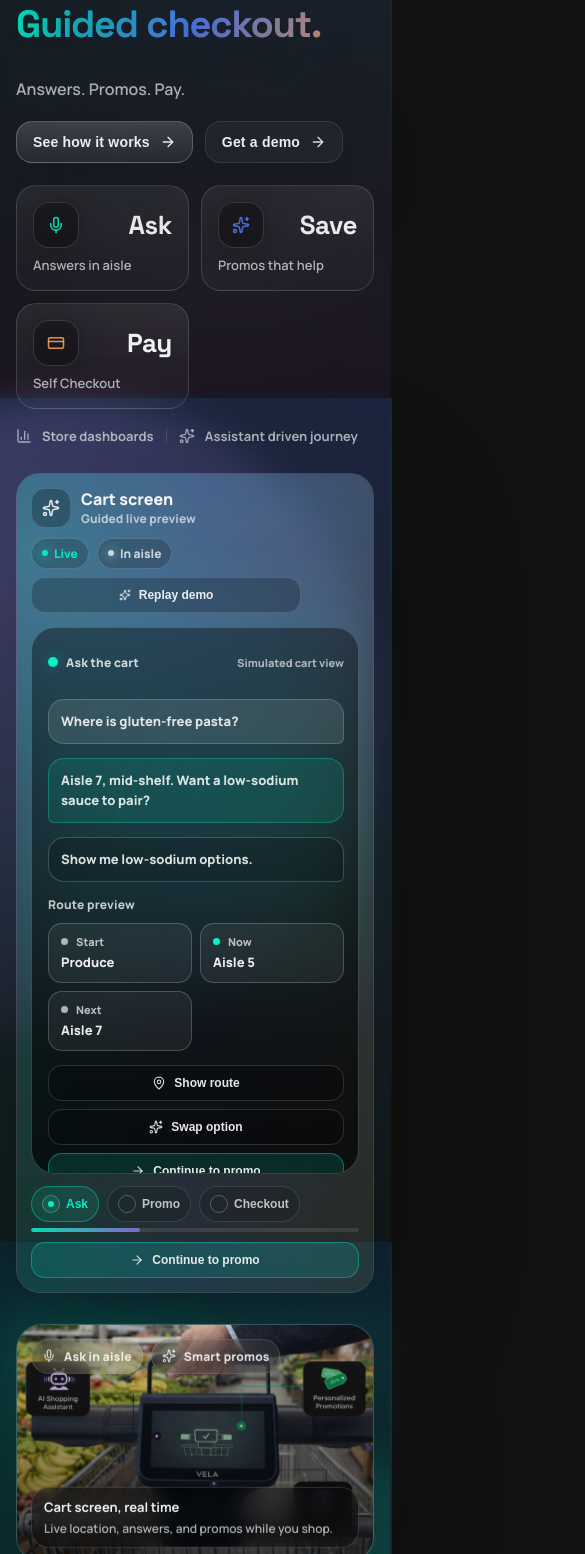
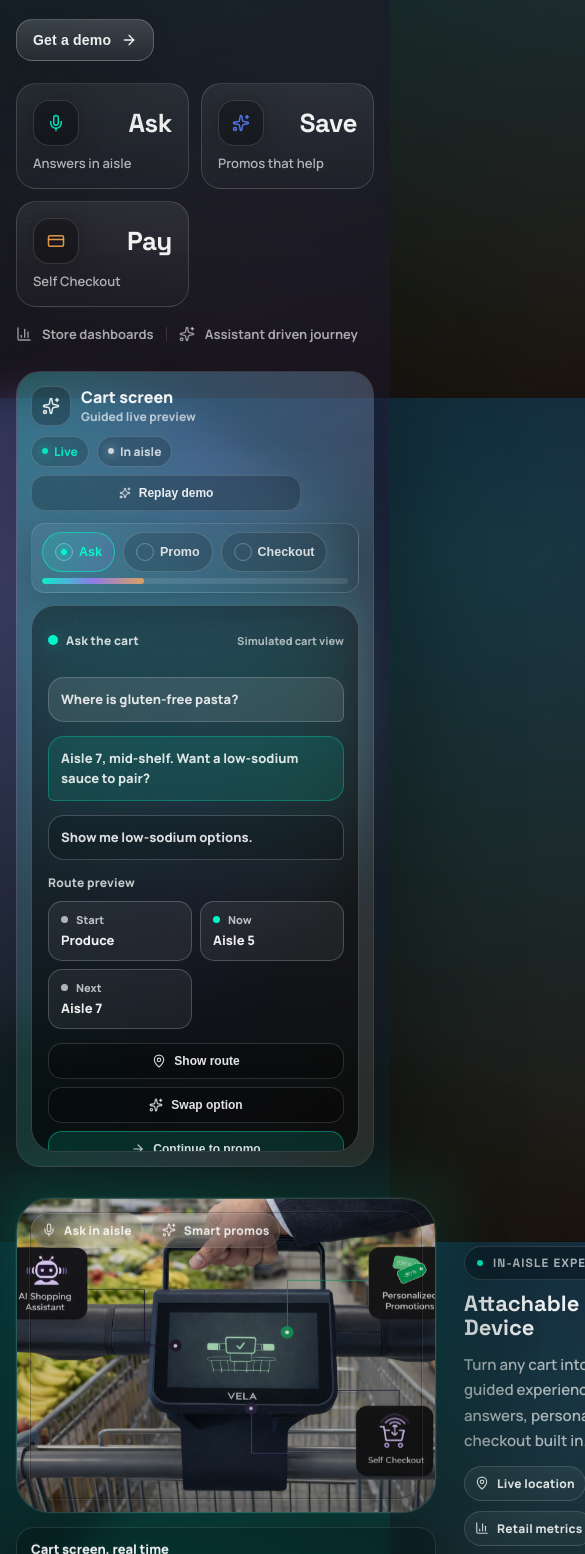
Before and after one commit to abdullahkhan155/smart-cart-landing, a Next.js app: page / in a window 390 px wide. Shown: the part 446-2000 px from the top of the page, 585 px wide, since content can reach past the window. Built offline with nearby package versions, Linux system fonts and the light colour scheme.

Commit message:
Refine hero CTA, demo toggles, signal stream, and FAQ

```diff
--- a/app/page.tsx
+++ b/app/page.tsx
@@ -187,19 +187,18 @@ export default function Page() {
                   </div>
                 </div>
 
-                <nav style={{ display: "flex", alignItems: "center", gap: 10, flexWrap: "wrap" }} aria-label="Primary">
-                  <button style={navButton} type="button" onClick={() => goTo("story")}>Story</button>
-                  <button style={navButton} type="button" onClick={() => goTo("how")}>How</button>
-                  <button style={navButton} type="button" onClick={() => goTo("proof")}>Proof</button>
-                  <button style={navButton} type="button" onClick={() => goTo("cta")}>Demo</button>
-                </nav>
+                <div style={{ flex: 1 }} />
 
                 <div style={{ display: "flex", alignItems: "center", gap: 10, flexWrap: "wrap" }}>
-                  <Button variant="ghost" onClick={() => goTo("how")}>
-                    <Mic size={16} />
-                    <span>See assistant</span>
-                  </Button>
-                  <Button onClick={() => goTo("cta")}>
+                  <Button
+                    onClick={() => goTo("cta")}
+                    style={{
+                      background: "linear-gradient(120deg, var(--accent), var(--accent-2))",
+                      boxShadow: "0 12px 38px rgba(0,255,208,0.25)",
+                      padding: "12px 18px",
+                      fontWeight: 800,
+                    }}
+                  >
                     <span>Request demo</span>
                     <ArrowRight size={16} />
                   </Button>
@@ -229,8 +228,8 @@ export default function Page() {
                   </motion.div>
 
                   <motion.h1 variants={introItem} style={heroTitle}>
-                    <span>AI cart.</span>
-                    <span style={heroAccent}>Guided checkout.</span>
+                    <span>AI Shopping Cart</span>
+                    <span style={heroAccent}>Assistant.</span>
                   </motion.h1>
 
                   <motion.p variants={introItem} style={{ marginTop: 14, fontSize: 16, lineHeight: 1.7, color: "var(--muted)", maxWidth: 620, fontWeight: 600 }}>
@@ -238,13 +237,18 @@ export default function Page() {
                   </motion.p>
 
                   <motion.div variants={introItem} style={{ marginTop: 18, display: "flex", gap: 12, flexWrap: "wrap" }}>
-                    <Button onClick={() => goTo("how")}>
-                      <span>See how it works</span>
+                    <Button
+                      onClick={() => goTo("cta")}
+                      style={{
+                        background: "linear-gradient(120deg, var(--accent), var(--accent-2))",
+                        boxShadow: "0 16px 46px rgba(0,255,208,0.26)",
+                        padding: "14px 20px",
+                        fontSize: 15,
+                        fontWeight: 800,
+                      }}
+                    >
+                      <span>Get a demo</span>
                       <ArrowRight size={16} />
-                    </Button>
-                    <Button variant="ghost" onClick={() => goTo("cta")}>
-                      <span>Get a demo</span>
-                      <ArrowRight size={16} style={{ opacity: 0.9 }} />
                     </Button>
                   </motion.div>
 
@@ -429,50 +433,65 @@ function HeroImageFeature({ reduced, wrap }: { reduced: boolean; wrap: React.CSS
   return (
     <section style={{ paddingTop: 12, paddingBottom: 52 }}>
       <div style={wrap}>
-        <div style={{ display: "grid", gridTemplateColumns: "repeat(auto-fit, minmax(280px, 1fr))", gap: 26, alignItems: "center" }}>
+        <div
+          style={{
+            display: "grid",
+            gridTemplateColumns: "minmax(420px, 1.25fr) minmax(280px, 0.95fr)",
+            gap: 28,
+            alignItems: "center",
+          }}
+        >
           <motion.div animate={floatAnimation} transition={floatTransition} style={{ position: "relative" }}>
-            <div style={{ position: "absolute", inset: -12, background: "radial-gradient(380px 240px at 30% 20%, rgba(0,255,208,0.18), rgba(0,0,0,0))", filter: "blur(24px)" }} />
+            <div style={{ position: "absolute", inset: -18, background: "radial-gradient(560px 360px at 32% 18%, rgba(0,255,208,0.22), rgba(0,0,0,0))", filter: "blur(30px)" }} />
             <div
               style={{
                 position: "relative",
-                borderRadius: 26,
+                borderRadius: 34,
                 overflow: "hidden",
-                border: "1px solid var(--line)",
+                border: "1px solid rgba(255,255,255,0.08)",
                 background: "var(--panel)",
-                boxShadow: "0 40px 120px rgba(0,0,0,0.45)",
+                boxShadow: "0 46px 160px rgba(0,0,0,0.58), 0 0 0 1px rgba(255,255,255,0.05)",
               }}
             >
               <img
                 src="/1st_Image.png"
                 alt="Smart cart experience in aisle"
-                style={{ width: "100%", height: "100%", maxHeight: 360, objectFit: "cover", display: "block" }}
+                style={{
+                  width: "100%",
+                  display: "block",
+                  aspectRatio: "4 / 3",
+                  maxHeight: 560,
+                  objectFit: "cover",
+                  objectPosition: "50% 50%",
+                  transform: "scale(1)",
+                }}
                 loading="lazy"
               />
-              <div style={{ position: "absolute", inset: 0, background: "linear-gradient(180deg, rgba(0,0,0,0.05), rgba(0,0,0,0.62))" }} />
+              <div style={{ position: "absolute", inset: 0, background: "linear-gradient(180deg, rgba(0,0,0,0.02), rgba(0,0,0,0.22))" }} />
+              <div style={{ position: "absolute", inset: 12, borderRadius: 24, border: "1px solid rgba(255,255,255,0.08)", boxShadow: "inset 0 0 0 1px rgba(0,0,0,0.25)", pointerEvents: "none" }} />
 
               <div style={{ position: "absolute", left: 14, top: 14, display: "flex", gap: 8, flexWrap: "wrap" }}>
                 <Pill icon={<Mic size={14} />} text="Ask in aisle" />
                 <Pill icon={<Sparkles size={14} />} text="Smart promos" />
               </div>
 
+            </div>
+
             <div
               style={{
-                  position: "absolute",
-                  left: 14,
-                  bottom: 14,
-                  right: 14,
-                  padding: "10px 12px",
+                marginTop: 14,
+                padding: "12px 14px",
                 borderRadius: 18,
-                  border: "1px solid rgba(255,255,255,0.14)",
-                  background: "rgba(0,0,0,0.35)",
-                  backdropFilter: "blur(10px)",
-                  WebkitBackdropFilter: "blur(10px)",
+                border: "1px solid rgba(255,255,255,0.12)",
+                background: "rgba(0,0,0,0.26)",
+                backdropFilter: "blur(8px)",
+                WebkitBackdropFilter: "blur(8px)",
+                boxShadow: "0 12px 60px rgba(0,0,0,0.35)",
               }}
             >
-                <div style={{ fontSize: 13, fontWeight: 700, color: "var(--ink)" }}>Cart screen, real time</div>
-                <div style={{ marginTop: 4, fontSize: 12, fontWeight: 600, color: "var(--muted)" }}>
+              <div style={{ fontSize: 13, fontWeight: 750, color: "var(--ink)" }}>Cart screen, real time</div>
+              <div style={{ marginTop: 4, fontSize: 12, fontWeight: 650, color: "var(--muted)" }}>
                 Live location, answers, and promos while you shop.
-                </div>
               </div>
             </div>
           </motion.div>
--- a/components/landing/faq.tsx
+++ b/components/landing/faq.tsx
@@ -2,16 +2,48 @@
 
 import React, { useMemo, useState } from "react"
 import { motion } from "framer-motion"
-import { ChevronDown } from "lucide-react"
+import { ChevronDown, ShieldCheck, Sparkles, MapPin, CreditCard, Wifi } from "lucide-react"
 import { Card, SectionTitle } from "./ui"
 
 export function FaqSection() {
   const items = useMemo(
     () => [
-      { q: "Does this replace self checkout?", a: "It moves the flow onto the cart. Stores can keep lanes for edge cases while most trips finish on cart." },
-      { q: "How do promotions stay helpful?", a: "Promos are tied to aisle location and cart context, then shown as assistant suggestions at the right moment." },
-      { q: "How does verification work?", a: "Checks are triggered only when needed and the tone stays calm. The goal is protection without tension." },
-      { q: "Can the assistant stay simple?", a: "Yes. It answers quickly, offers one tap actions, and fades away when it is not needed." },
+      {
+        q: "Does this replace self checkout lanes?",
+        a: "The cart handles most trips on-board. Lanes stay for edge cases: large returns, cash, age-gated items, or manual reviews.",
+        tone: "rgba(0,255,208,0.85)",
+        icon: <CreditCard size={16} />,
+      },
+      {
+        q: "How do promos stay relevant and not spammy?",
+        a: "Offers trigger by aisle, basket, and intent. If the basket changes, promos re-rank—no noisy banners, just one timely suggestion.",
+        tone: "rgba(255,170,80,0.9)",
+        icon: <Sparkles size={16} />,
+      },
+      {
+        q: "Is data and payment secure on the cart?",
+        a: "All sessions are encrypted, tokens rotate on device, and payments run through the same PCI stack as your lanes.",
+        tone: "rgba(88,130,255,0.9)",
+        icon: <ShieldCheck size={16} />,
+      },
+      {
+        q: "What if Wi‑Fi drops in aisle?",
+        a: "The cart works offline-first with store Wi‑Fi or LTE failover. Guidance and promos cache, then sync when signal returns.",
+        tone: "rgba(160,120,255,0.9)",
+        icon: <Wifi size={16} />,
+      },
+      {
+        q: "How do checks and verifications run?",
+        a: "Lightweight checks trigger only when signals disagree. The UI stays neutral, and escalations route quietly to nearby staff.",
+        tone: "rgba(255,120,120,0.9)",
+        icon: <MapPin size={16} />,
+      },
+      {
+        q: "How fast can we launch a pilot?",
+        a: "Most stores pilot in weeks: drop-in mounts, SIM/Wi‑Fi setup, SKU sync, and a guided staff playbook for launch.",
+        tone: "rgba(255,255,255,0.85)",
+        icon: <Sparkles size={16} />,
+      },
     ],
     []
   )
@@ -19,11 +51,21 @@ export function FaqSection() {
   return (
     <section style={{ paddingTop: 90, paddingBottom: 90 }}>
       <div style={{ width: "min(1120px, calc(100% - 40px))", margin: "0 auto" }}>
-        <SectionTitle eyebrow="FAQ" title="Short answers, calm experience" subtitle="Everything stays simple for shoppers and useful for stores." />
+        <SectionTitle eyebrow="FAQ" title="Got Questions?" subtitle="What shoppers see, how stores run it, and how we keep it secure." />
 
-        <div style={{ marginTop: 26, display: "grid", gap: 12, maxWidth: 860, marginLeft: "auto", marginRight: "auto" }}>
+        <div
+          style={{
+            marginTop: 24,
+            display: "grid",
+            gap: 14,
+            gridTemplateColumns: "repeat(auto-fit, minmax(320px, 1fr))",
+            maxWidth: 980,
+            marginLeft: "auto",
+            marginRight: "auto",
+          }}
+        >
           {items.map((it, idx) => (
-            <FaqItem key={idx} q={it.q} a={it.a} />
+            <FaqItem key={idx} q={it.q} a={it.a} tone={it.tone} icon={it.icon} />
           ))}
         </div>
       </div>
@@ -31,25 +73,56 @@ export function FaqSection() {
   )
 }
 
-function FaqItem({ q, a }: { q: string; a: string }) {
+function FaqItem({ q, a, tone, icon }: { q: string; a: string; tone: string; icon: React.ReactNode }) {
   const [open, setOpen] = useState(false)
 
   return (
-    <Card style={{ padding: 16 }}>
+    <Card
+      style={{
+        padding: 16,
+        border: `1px solid ${tone}`,
+        background: "linear-gradient(140deg, rgba(255,255,255,0.04), rgba(0,0,0,0.30))",
+        boxShadow: "0 18px 60px rgba(0,0,0,0.30)",
+      }}
+    >
       <button
         onClick={() => setOpen((v) => !v)}
         style={{ width: "100%", background: "transparent", border: "none", color: "white", cursor: "pointer", textAlign: "left" }}
       >
         <div style={{ display: "flex", justifyContent: "space-between", alignItems: "center", gap: 12 }}>
-          <div style={{ fontWeight: 980, color: "rgba(255,255,255,0.92)" }}>{q}</div>
-          <motion.div animate={{ rotate: open ? 180 : 0 }} transition={{ duration: 0.2 }}>
+          <div style={{ display: "flex", alignItems: "center", gap: 10 }}>
+            <span
+              style={{
+                width: 26,
+                height: 26,
+                borderRadius: 10,
+                border: `1px solid ${tone}`,
+                background: "rgba(0,0,0,0.25)",
+                display: "inline-flex",
+                alignItems: "center",
+                justifyContent: "center",
+                color: tone,
+              }}
+            >
+              {icon}
+            </span>
+            <div style={{ fontWeight: 980, color: "rgba(255,255,255,0.94)" }}>{q}</div>
+          </div>
+          <motion.div animate={{ rotate: open ? 180 : 0 }} transition={{ duration: 0.24 }}>
             <ChevronDown size={18} style={{ opacity: 0.8 }} />
           </motion.div>
         </div>
       </button>
 
-      <motion.div initial={false} animate={{ height: open ? "auto" : 0, opacity: open ? 1 : 0 }} transition={{ duration: 0.25 }} style={{ overflow: "hidden" }}>
-        <div style={{ marginTop: 10, color: "rgba(255,255,255,0.72)", lineHeight: 1.7, fontSize: 14, fontWeight: 750 }}>{a}</div>
+      <motion.div
+        initial={false}
+        animate={{ height: open ? "auto" : 0, opacity: open ? 1 : 0 }}
+        transition={{ duration: 0.32 }}
+        style={{ overflow: "hidden" }}
+      >
+        <div style={{ marginTop: 10, color: "rgba(255,255,255,0.78)", lineHeight: 1.7, fontSize: 14, fontWeight: 760 }}>
+          {a}
+        </div>
       </motion.div>
     </Card>
   )
--- a/components/landing/try-cart.tsx
+++ b/components/landing/try-cart.tsx
@@ -9,9 +9,10 @@ type Mode = "ask" | "promo" | "checkout"
 
 const EASE: [number, number, number, number] = [0.22, 1, 0.36, 1]
 const FLOW: Mode[] = ["ask", "promo", "checkout"]
+const PROMO_SLOWDOWN = 2.45
 const SCRIPT_DELAYS: Record<Mode, readonly number[]> = {
   ask: [1200, 1500, 1500],
-  promo: [1300, 1500],
+  promo: [1300 * PROMO_SLOWDOWN, 1500 * PROMO_SLOWDOWN],
   checkout: [1100, 1400, 1500],
 }
 
@@ -125,7 +126,10 @@ function useTryCartDemo() {
 
   useEffect(() => {
     if (scriptStep < totalSteps - 1) return
-    const timer = window.setTimeout(() => setMode(FLOW[(flowIndex + 1) % FLOW.length]), reduced ? 2600 : 3200)
+    const timer = window.setTimeout(
+      () => setMode(FLOW[(flowIndex + 1) % FLOW.length]),
+      mode === "promo" ? (reduced ? 3600 : 4600) : reduced ? 2600 : 3200
+    )
     return () => window.clearTimeout(timer)
   }, [mode, scriptStep, totalSteps, flowIndex, reduced])
 
@@ -176,7 +180,7 @@ function TryCartCard({
         }}
       />
 
-      <div style={{ position: "relative", zIndex: 1, display: "grid", gap: 14 }}>
+      <div style={{ position: "relative", zIndex: 1, display: "grid", gap: 12 }}>
         <div style={{ display: "flex", justifyContent: "space-between", alignItems: "center", gap: 10, flexWrap: "wrap" }}>
           <div style={{ display: "flex", alignItems: "center", gap: 10 }}>
             <div style={{ width: 38, height: 38, borderRadius: 14, border: "1px solid rgba(255,255,255,0.16)", background: "rgba(0,0,0,0.25)", display: "flex", alignItems: "center", justifyContent: "center" }}>
@@ -193,6 +197,21 @@ function TryCartCard({
             <MiniChip text="In aisle" tone="rgba(255,255,255,0.75)" />
             <ActionButton icon={<Sparkles size={12} />} label="Replay demo" onClick={restartScript} />
           </div>
+        </div>
+
+        <div
+          style={{
+            display: "flex",
+            alignItems: "center",
+            gap: 10,
+            padding: isMobile ? "8px 10px" : "10px 12px",
+            borderRadius: 14,
+            border: "1px solid rgba(255,255,255,0.14)",
+            background: "linear-gradient(140deg, rgba(255,255,255,0.04), rgba(0,0,0,0.18))",
+            boxShadow: "0 12px 44px rgba(0,0,0,0.28)",
+          }}
+        >
+          <FlowRail flow={flow} activeIndex={flowIndex} onSelect={(i) => setMode(flow[i])} />
         </div>
 
         <div style={{ display: "grid", gap: 12 }}>
@@ -212,14 +231,15 @@ function TryCartCard({
             <AnimatePresence mode="wait">
               <motion.div
                 key={mode}
-                initial={reduced ? false : { opacity: 0, y: 12 }}
+                initial={reduced ? false : { opacity: 0, y: 8 }}
                 animate={{ opacity: 1, y: 0 }}
-                exit={reduced ? undefined : { opacity: 0, y: -12 }}
+                exit={reduced ? undefined : { opacity: 0, y: -8 }}
                 transition={{ duration: 0.48, ease: EASE }}
                 style={{
                   position: "relative",
                   zIndex: 2,
                   height: "100%",
+                  minHeight: isMobile ? 460 : 520,
                   padding: isMobile ? 16 : 20,
                   paddingRight: isMobile ? 14 : 18,
                   paddingBottom: isMobile ? 24 : 28,
@@ -243,16 +263,6 @@ function TryCartCard({
             </AnimatePresence>
           </div>
 
-          <div style={{ display: "grid", gap: 10, gridTemplateColumns: isMobile ? "1fr" : "1fr minmax(200px, 240px)" }}>
-            <FlowRail flow={flow} activeIndex={flowIndex} onSelect={(i) => setMode(flow[i])} />
-            <ActionButton
-              icon={<ArrowRight size={14} />}
-              label={mode === "ask" ? "Continue to promo" : mode === "promo" ? "Go to checkout" : "Back to ask"}
-              highlight
-              onClick={() => setMode(flow[(flowIndex + 1) % flow.length])}
-              disabled={scriptStep < totalSteps - 1}
-            />
-          </div>
         </div>
       </div>
     </Card>
@@ -262,7 +272,7 @@ function TryCartCard({
 function FlowRail({ flow, activeIndex, onSelect }: { flow: readonly Mode[]; activeIndex: number; onSelect: (i: number) => void }) {
   const pct = ((activeIndex + 1) / flow.length) * 100
   return (
-    <div style={{ display: "grid", gap: 6, minWidth: 260 }}>
+    <div style={{ display: "grid", gap: 6, width: "100%" }}>
       <div style={{ display: "flex", alignItems: "center", gap: 8, flexWrap: "wrap" }}>
         {flow.map((step, i) => {
           const isActive = i === activeIndex
@@ -276,12 +286,16 @@ function FlowRail({ flow, activeIndex, onSelect }: { flow: readonly Mode[]; acti
                 display: "inline-flex",
                 alignItems: "center",
                 gap: 6,
-                padding: "8px 10px",
+                padding: "10px 12px",
                 borderRadius: 999,
-                border: isActive ? "1px solid rgba(0,255,208,0.35)" : "1px solid rgba(255,255,255,0.12)",
-                background: isActive ? "rgba(0,255,208,0.10)" : isDone ? "rgba(0,0,0,0.18)" : "rgba(0,0,0,0.14)",
-                color: isActive ? "rgba(0,255,208,0.90)" : "rgba(255,255,255,0.72)",
-                fontSize: 12,
+                border: isActive ? "1px solid rgba(0,255,208,0.50)" : "1px solid rgba(255,255,255,0.16)",
+                background: isActive
+                  ? "linear-gradient(120deg, rgba(0,255,208,0.18), rgba(160,120,255,0.16))"
+                  : isDone
+                  ? "rgba(0,0,0,0.20)"
+                  : "rgba(0,0,0,0.16)",
+                color: isActive ? "rgba(0,255,208,0.95)" : "rgba(255,255,255,0.82)",
+                fontSize: 12.5,
                 fontWeight: 900,
                 cursor: "pointer",
               }}
@@ -291,8 +305,8 @@ function FlowRail({ flow, activeIndex, onSelect }: { flow: readonly Mode[]; acti
                   width: 16,
                   height: 16,
                   borderRadius: 999,
-                  border: "1px solid rgba(255,255,255,0.25)",
-                  background: isDone ? "rgba(0,255,208,0.20)" : isActive ? "rgba(0,255,208,0.10)" : "transparent",
+                  border: "1px solid rgba(255,255,255,0.28)",
+                  background: isDone ? "rgba(0,255,208,0.22)" : isActive ? "rgba(0,255,208,0.12)" : "transparent",
                   display: "inline-flex",
                   alignItems: "center",
                   justifyContent: "center",
@@ -306,8 +320,8 @@ function FlowRail({ flow, activeIndex, onSelect }: { flow: readonly Mode[]; acti
           )
         })}
       </div>
-      <div style={{ height: 4, borderRadius: 999, background: "rgba(255,255,255,0.10)", overflow: "hidden" }}>
-        <div style={{ height: "100%", width: `${pct}%`, background: "linear-gradient(90deg, rgba(0,255,208,0.8), rgba(160,120,255,0.7))", borderRadius: 999 }} />
+      <div style={{ height: 6, borderRadius: 999, background: "rgba(255,255,255,0.10)", overflow: "hidden" }}>
+        <div style={{ height: "100%", width: `${pct}%`, background: "linear-gradient(90deg, rgba(0,255,208,0.85), rgba(160,120,255,0.78), rgba(255,170,80,0.78))", borderRadius: 999 }} />
       </div>
     </div>
   )
@@ -360,8 +374,10 @@ function AskScreen({ onNext, step }: { onNext: () => void; step: number }) {
 
 function PromoScreen({ onNext, step }: { onNext: () => void; step: number }) {
   const isTyping = step < 1
-  const fade = { initial: { opacity: 0, y: 10 }, animate: { opacity: 1, y: 0 }, transition: { duration: 0.45, ease: EASE } }
-  const rise = { initial: { opacity: 0, y: 12 }, animate: { opacity: 1, y: 0 }, transition: { duration: 0.5, ease: EASE } }
+  const slowFade = { duration: 0.9, ease: EASE }
+  const slowRise = { duration: 1.05, ease: EASE }
+  const fade = { initial: { opacity: 0, y: 10 }, animate: { opacity: 1, y: 0 }, transition: slowFade }
+  const rise = { initial: { opacity: 0, y: 12 }, animate: { opacity: 1, y: 0 }, transition: slowRise }
   return (
     <div style={{ display: "grid", gap: 14, height: "100%" }}>
       <motion.div {...fade} style={{ borderRadius: 18, border: "1px solid rgba(255,170,80,0.28)", background: "linear-gradient(140deg, rgba(255,170,80,0.28), rgba(0,0,0,0.24))", padding: 16, display: "grid", gap: 10 }}>
```
Lines whose indentation alone changed are shown as unchanged.
